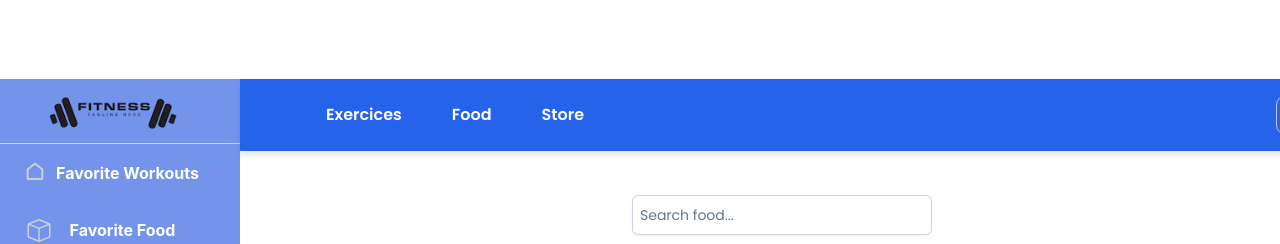
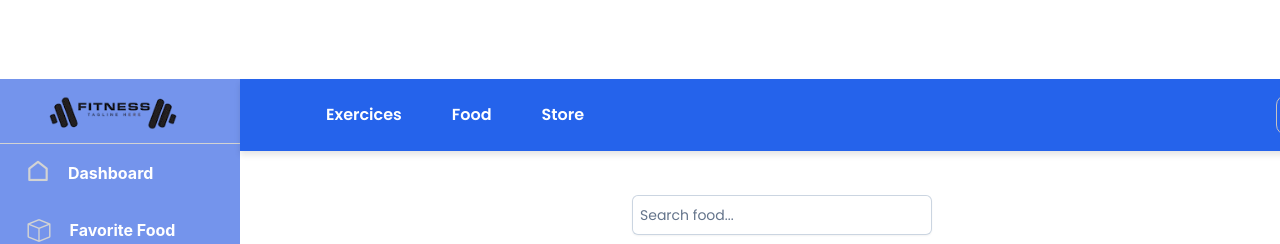
Before and after one commit to damyr-elmahdi/GYMProject, a React (Vite) app in the folder frontend/: page /food in a window 1280 px wide. Shown: the top 244 px of the page. Built offline with nearby package versions, Linux system fonts and the light colour scheme.

Commit message:
modify in css and some errors

```diff
--- /dev/null
+++ b/frontend/src/Components/Exercises/ClientExerciseList.css
@@ -0,0 +1,3 @@
+.loading-exercice {
+    margin-left: 620px;
+}
--- a/frontend/src/Components/Exercises/ClientExerciseList.jsx
+++ b/frontend/src/Components/Exercises/ClientExerciseList.jsx
@@ -1,5 +1,6 @@
 import { useState, useEffect, useContext } from "react";
 import { AppContext } from "../../Context/AppContext";
+import "./ClientExerciseList.css"
 
 const ClientExerciseList = () => {
   const { token } = useContext(AppContext);
@@ -88,7 +89,7 @@ const ClientExerciseList = () => {
       : exercises.filter(exercise => exercise.partieCorps === filter);
 
   if (loading) {
-    return <div className="text-center p-4">Loading...</div>;
+    return <div className=" loading-exercice text-center p-4">Loading...</div>;
   }
 
   if (error) {
@@ -96,62 +97,55 @@ const ClientExerciseList = () => {
   }
 
   return (
-    <div className="p-4">
+    <div className="absolute top-[0px] left-0 w-full p-4">
       <h2 className="text-2xl font-bold mb-4">Exercise Library</h2>
 
       <div className="mb-4">
         <div className="flex flex-wrap gap-2">
           <button
-            className={`px-4 py-2 rounded ${
-              filter === "all" ? "bg-blue-500 text-white" : "bg-gray-200"
+            className={`px-4 py-2 rounded ${filter === "all" ? "bg-blue-500 text-white" : "bg-gray-200"
               }`}
             onClick={() => setFilter("all")}
           >
             All Exercises
           </button>
           <button
-            className={`px-4 py-2 rounded ${
-              filter === "favorites" ? "bg-blue-500 text-white" : "bg-gray-200"
+            className={`px-4 py-2 rounded ${filter === "favorites" ? "bg-blue-500 text-white" : "bg-gray-200"
               }`}
             onClick={() => setFilter("favorites")}
           >
             My Favorites
           </button>
           <button
-            className={`px-4 py-2 rounded ${
-              filter === "Arms" ? "bg-blue-500 text-white" : "bg-gray-200"
+            className={`px-4 py-2 rounded ${filter === "Arms" ? "bg-blue-500 text-white" : "bg-gray-200"
               }`}
             onClick={() => setFilter("Arms")}
           >
             Arms
           </button>
           <button
-            className={`px-4 py-2 rounded ${
-              filter === "Legs" ? "bg-blue-500 text-white" : "bg-gray-200"
+            className={`px-4 py-2 rounded ${filter === "Legs" ? "bg-blue-500 text-white" : "bg-gray-200"
               }`}
             onClick={() => setFilter("Legs")}
           >
             Legs
           </button>
           <button
-            className={`px-4 py-2 rounded ${
-              filter === "Chest" ? "bg-blue-500 text-white" : "bg-gray-200"
+            className={`px-4 py-2 rounded ${filter === "Chest" ? "bg-blue-500 text-white" : "bg-gray-200"
               }`}
             onClick={() => setFilter("Chest")}
           >
             Chest
           </button>
           <button
-            className={`px-4 py-2 rounded ${
-              filter === "Back" ? "bg-blue-500 text-white" : "bg-gray-200"
+            className={`px-4 py-2 rounded ${filter === "Back" ? "bg-blue-500 text-white" : "bg-gray-200"
               }`}
             onClick={() => setFilter("Back")}
           >
             Back
           </button>
           <button
-            className={`px-4 py-2 rounded ${
-              filter === "Core" ? "bg-blue-500 text-white" : "bg-gray-200"
+            className={`px-4 py-2 rounded ${filter === "Core" ? "bg-blue-500 text-white" : "bg-gray-200"
               }`}
             onClick={() => setFilter("Core")}
           >
@@ -188,8 +182,7 @@ const ClientExerciseList = () => {
               <div className="flex justify-between items-center mt-2">
                 <button
                   onClick={() => toggleFavorite(exercise.idExercice)}
-                  className={`flex items-center ${
-                    favorites.includes(exercise.idExercice)
+                  className={`flex items-center ${favorites.includes(exercise.idExercice)
                     ? "text-red-500"
                     : "text-gray-400"
                     }`}
--- a/frontend/src/Components/Exercises/ExerciseDetail.jsx
+++ b/frontend/src/Components/Exercises/ExerciseDetail.jsx
@@ -72,7 +72,7 @@ const ExerciseDetail = () => {
   if (loading) {
     return (
       <div className="flex justify-center items-center h-screen">
-        <div className="text-2xl text-blue-600 font-semibold animate-pulse">
+        <div className="ml-[520px] text-2xl text-blue-600 font-semibold animate-pulse">
           Loading exercise details...
         </div>
       </div>
@@ -124,7 +124,7 @@ const ExerciseDetail = () => {
   };
 
   return (
-    <div className="container mx-auto p-6 max-w-4xl"  >
+    <div className="container mt-[-170px] mx-auto p-6 max-w-4xl"  >
       <div className="mb-6">
         <Link
           to="/client/exercises"
@@ -160,9 +160,8 @@ const ExerciseDetail = () => {
                   className="p-2 bg-gray-50 rounded-full shadow transition hover:scale-105"
                 >
                   <i
-                    className={`ri-heart-${
-                      isFavorite ? "fill text-red-500" : "line text-gray-500"
-                    } text-2xl`}
+                    className={`ri-heart-${isFavorite ? "fill text-red-500" : "line text-gray-500"
+                      } text-2xl`}
                   ></i>
                 </button>
               )}
@@ -171,13 +170,12 @@ const ExerciseDetail = () => {
             <div className="space-y-6">
               <div>
                 <span
-                  className={`inline-block text-sm font-medium px-3 py-1 rounded ${
-                    exercise.niveauDifficult === "Beginner"
-                      ? "bg-green-100 text-green-700"
-                      : exercise.niveauDifficult === "Intermediate"
+                  className={`inline-block text-sm font-medium px-3 py-1 rounded ${exercise.niveauDifficult === "Beginner"
+                    ? "bg-green-100 text-green-700"
+                    : exercise.niveauDifficult === "Intermediate"
                       ? "bg-yellow-100 text-yellow-700"
                       : "bg-red-100 text-red-700"
-                  }`}
+                    }`}
                 >
                   {exercise.niveauDifficult}
                 </span>
--- a/frontend/src/Components/Login & Sign Up/LoginRegister.css
+++ b/frontend/src/Components/Login & Sign Up/LoginRegister.css
@@ -240,6 +240,7 @@ form {
   width: 40px;
   height: 40px;
   animation: spin 1s linear infinite;
+  margin-left: 431px;
 }
 
 @keyframes spin {
--- a/frontend/src/Components/Navbar/Navbar.css
+++ b/frontend/src/Components/Navbar/Navbar.css
@@ -86,12 +86,12 @@
     color: rgb(210, 211, 211);
     margin-right: 10px;
     font-size: 22px;
-    margin-left: 4px;
+    margin-left: 5px;
     margin-top: -2px;
 }
 
 .link-1 i {
-    font-size: 22px;
+    font-size: 26px;
 }
 
 .text-accueil {
@@ -100,6 +100,7 @@
     font-family: Mona-Sans, -apple-system, BlinkMacSystemFont, Lato, DroidKuffi,
         sans-serif;
     color: #fff;
+    margin-left: 7px;
 }
 
 .link-1 a {
--- a/frontend/src/Components/Navbar/Navbar.jsx
+++ b/frontend/src/Components/Navbar/Navbar.jsx
@@ -22,11 +22,11 @@ export default function Navbar() {
                         <div className="text-title"><Link to={"/client/dashboard"}><img src={logo} alt="" /></Link></div>
                     </li>
                     <li className="link-nav link-1">
-                        <Link to={"/dashboard"} className="dashboard-link">
+                        <Link to={"/"} className="dashboard-link">
                             <div className="icon icon-accueil">
                                 <i className="ri-home-line"></i>
                             </div>
-                            <div className="text-accueil">Favorite Workouts</div>
+                            <div className="text-accueil">Dashboard</div>
                         </Link>
                     </li>
 
```
Also changed, not shown: frontend/src/Components/Dashboard/ClientDashboard.jsx (+0 -18 lines). Lines whose indentation alone changed are shown as unchanged.
